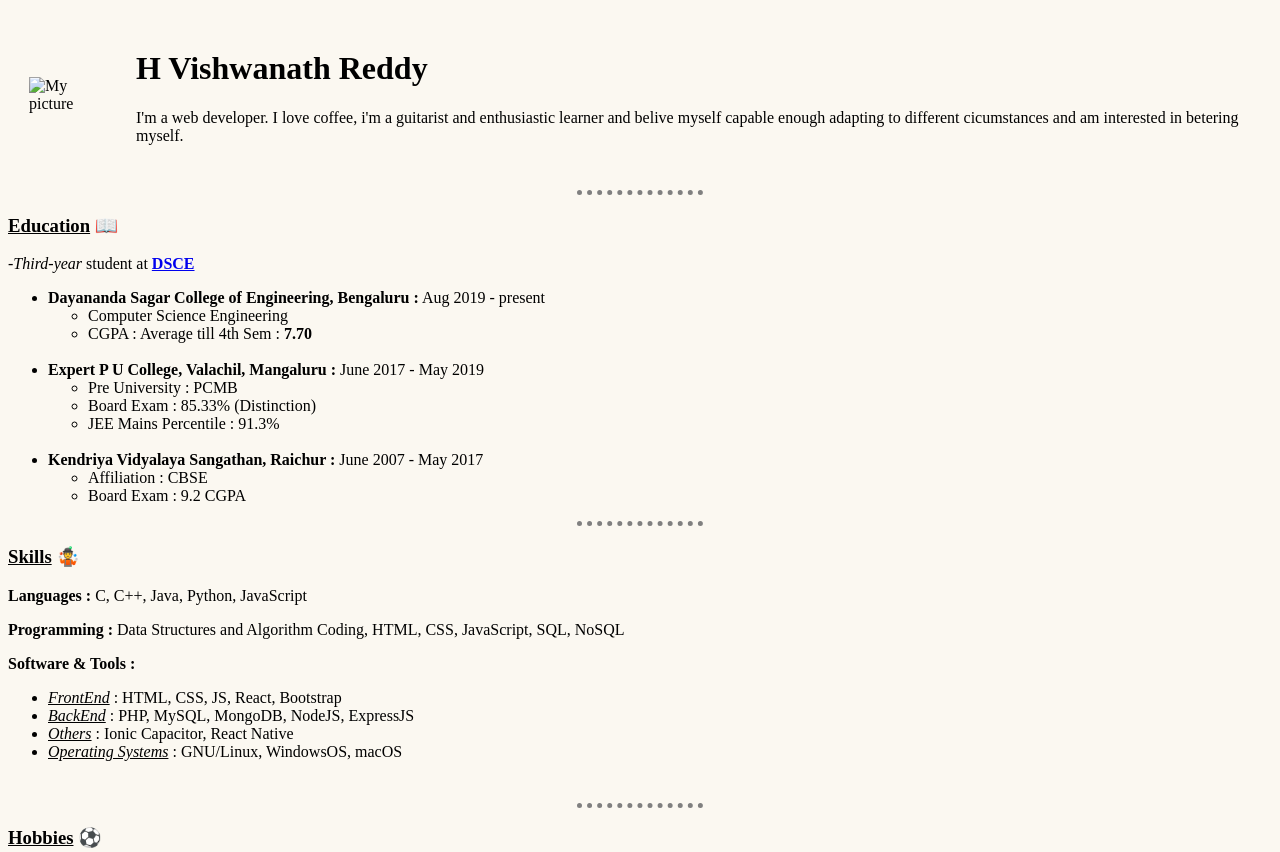
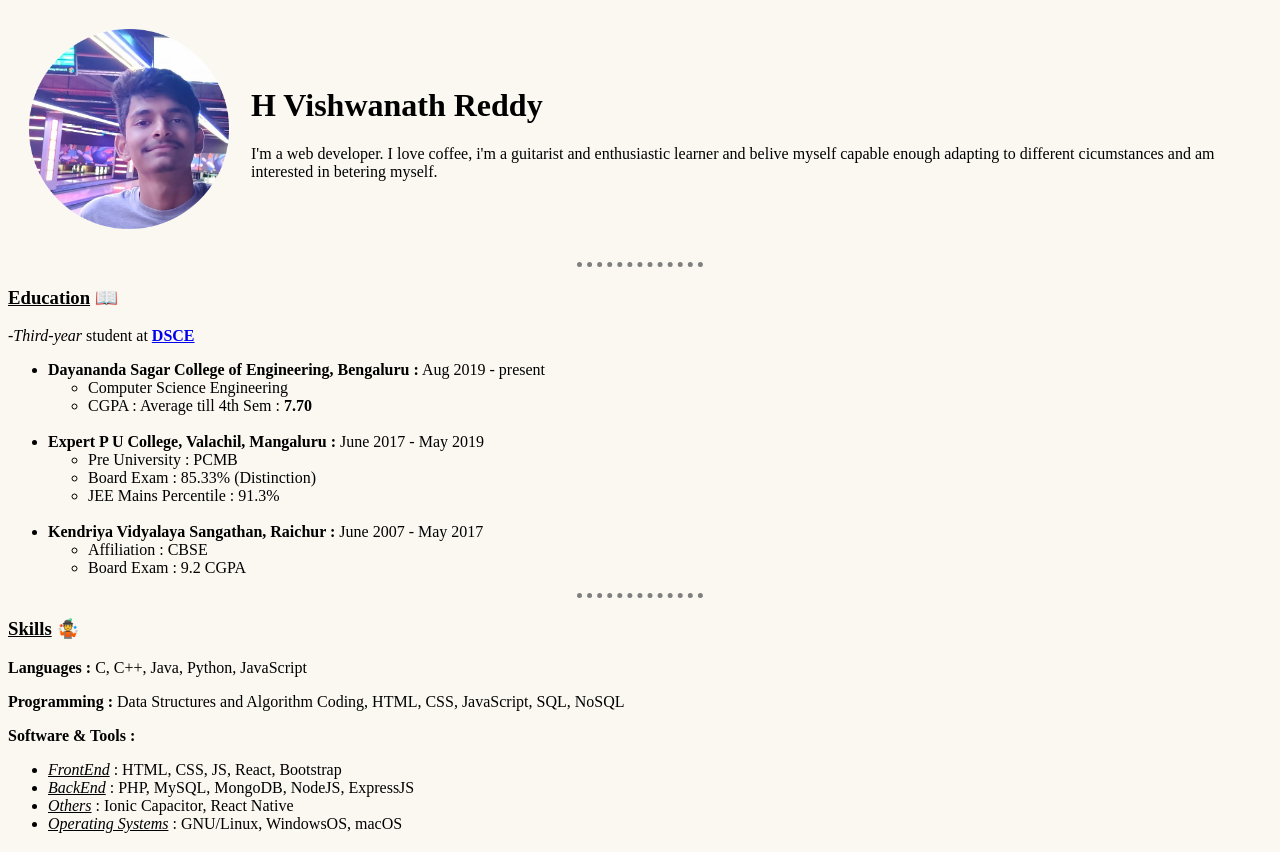
Before and after one commit to h-vishwanathreddy/Personal-Site, a plain HTML site: page index.html in a window 1280 px wide. Shown: the top 852 px of the page. Drawn offline with Linux system fonts and the light colour scheme.

Commit message:
another fix reg image

```diff
--- a/index.html
+++ b/index.html
@@ -29,7 +29,7 @@
 <body>
     <table cellspacing="20">
         <tr>
-            <td><img src="vis.png" alt="My picture"
+            <td><img src="images/vis.png" alt="My picture"
                     width="200" height="200"></td>
             <td>
                 <h1>H Vishwanath Reddy</h1>
```
